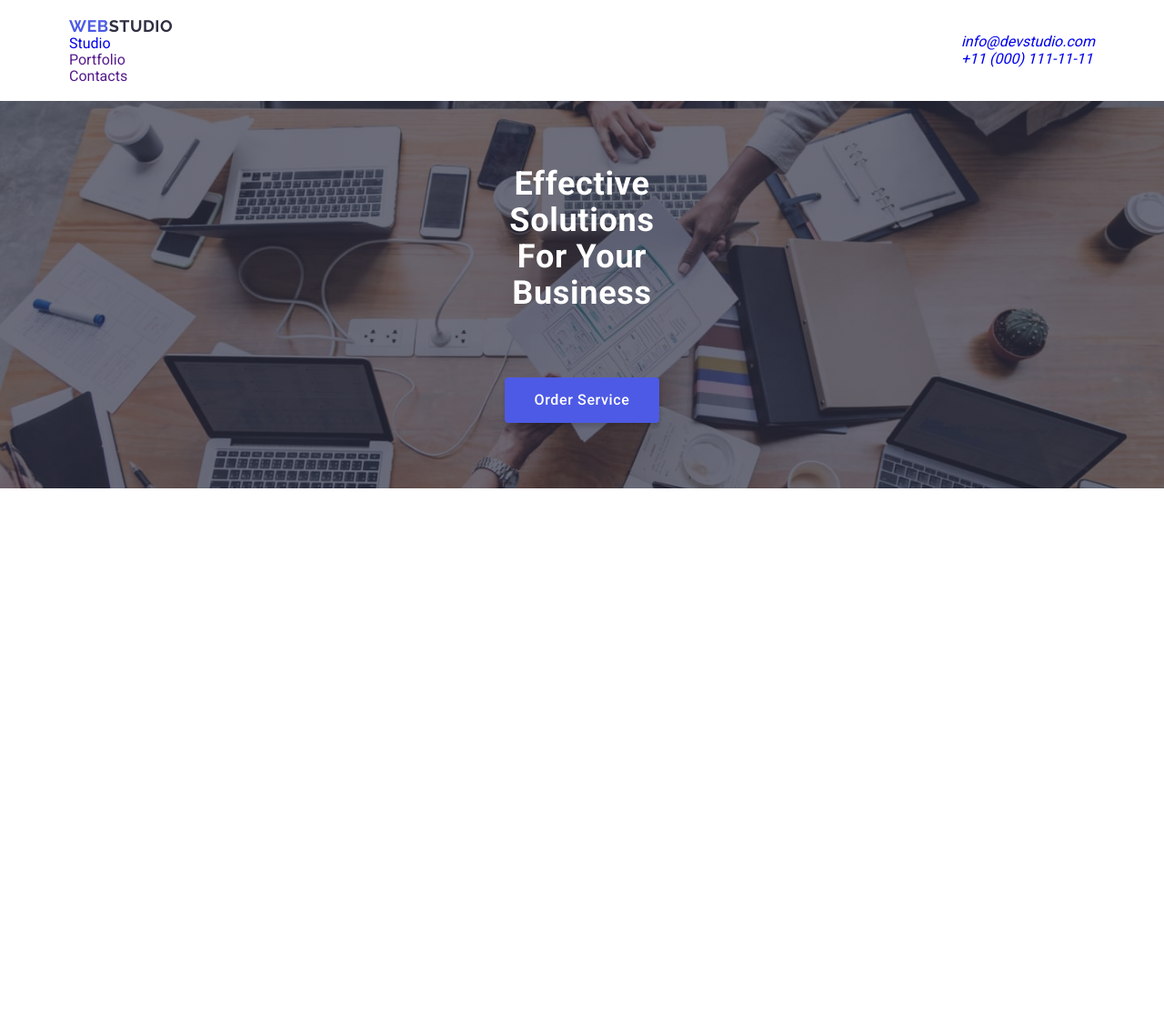
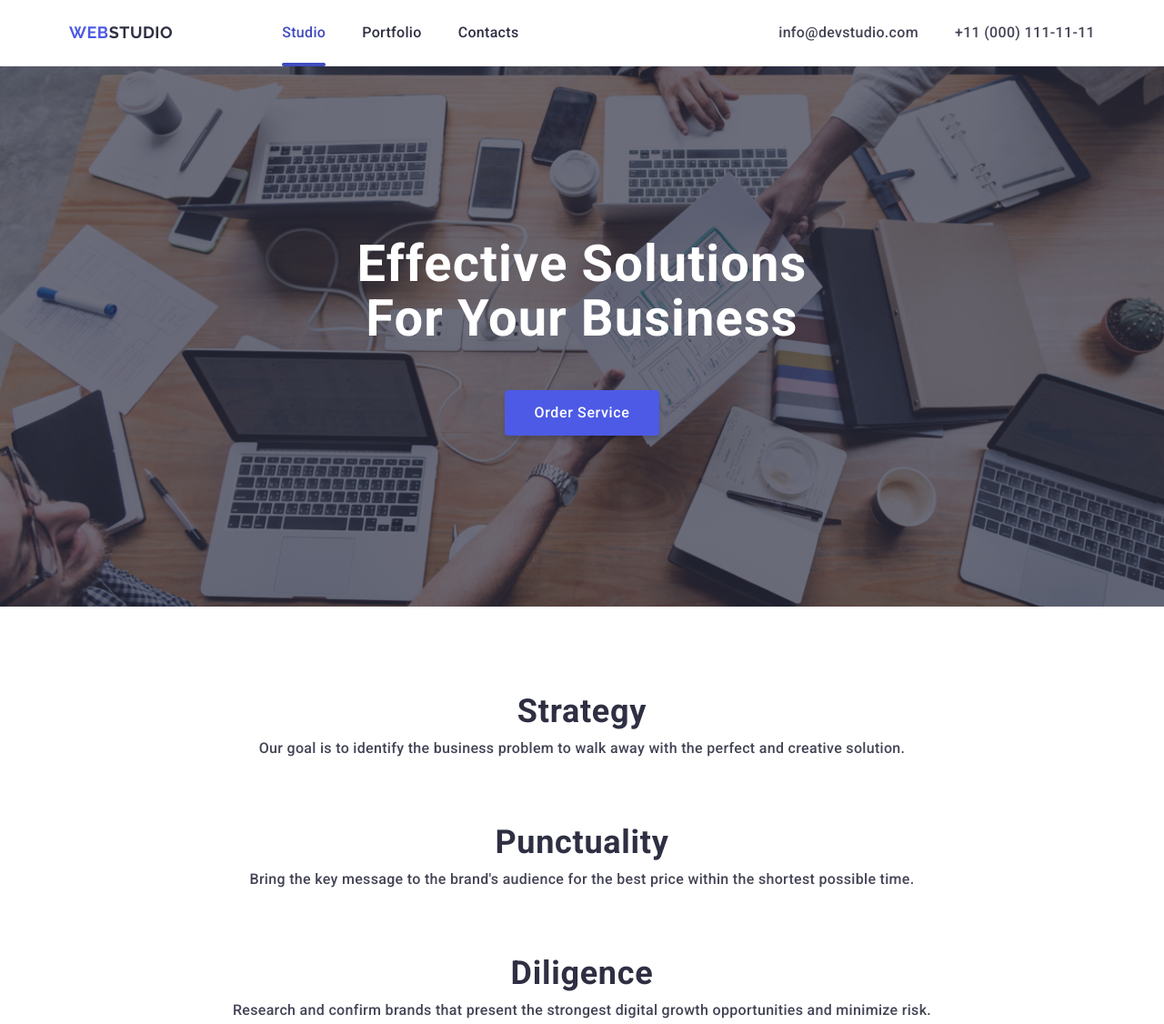
Before and after one commit to butavat/goit-markup-hw-06, a plain HTML site: page index.html in a window 1280 px wide. Shown: the top 1126 px of the page at 91% size. Before the commit the page ends 800 px from the top, so only its background shows below. Drawn offline with nearby package versions, Linux system fonts and the light colour scheme.

Commit message:
update header and hero add features

```diff
--- a/css/base/container.css
+++ b/css/base/container.css
@@ -1,13 +1,10 @@
 .container {
-    padding-left: 16px;
-    padding-right: 16px;
-
+  padding-top: 0px;
+       padding-right: 16px;
+       padding-bottom: 0px;
+       padding-left: 16px;
   }
 
-  .page-header-container {
-    display: flex;
-    justify-content: space-between;
-  }
 
   @media screen and (min-width: 320px) {
     .container {
@@ -29,7 +26,11 @@
    @media screen and (min-width: 1158px) {
     .container {
      max-width: 1158px;
+     padding-top: 0px;
      padding-left: 15px;
+     padding-bottom: 0px;
      padding-right: 15px;
+     margin-left: auto;
+     margin-right: auto;
     }
    }
--- a/css/index.css
+++ b/css/index.css
@@ -9,3 +9,4 @@
 /*LAYOUT*/
 @import './layout/header.css';
 @import './layout/hero.css';
+@import './layout/features.css';
--- /dev/null
+++ b/css/layout/features.css
@@ -0,0 +1,97 @@
+.features {
+    margin-top: 96px;
+    margin-bottom: 96px;
+}
+
+.features-list {
+  display: flex;
+  flex-direction: column;
+  align-items: center;
+  row-gap: 72px;
+}
+
+.features-card {
+  display: flex;
+  flex-direction: column;
+  row-gap: 8px;
+}
+
+.features-card-icon {
+    display: none;
+  }
+
+.icone {
+    display: none;
+}
+
+
+.features-goal {
+  margin-top: 0;
+  margin-bottom: 0;
+  align-self: stretch;
+  color: #2e2f42;
+  text-align: center;
+  font-size: 36px;
+  font-weight: 700;
+  line-height: 1.11;
+  letter-spacing: 0.02em;
+  text-transform: capitalize;
+}
+
+.feautres-goal-description {
+  margin-top: 0;
+  margin-bottom: 0;
+  text-align: start;
+  font-size: 16px;
+  font-weight: 500;
+  line-height: 1.5;
+  letter-spacing: 0.02em;
+}
+
+/*.features {
+  padding-top: 120px;
+  padding-bottom: 120px;
+}
+
+.features-list {
+  display: flex;
+  gap: 24px;
+}
+
+.features-card {
+  width: calc((100%-72px) / 4);
+}
+.features-section {
+  color: #2e2f42;
+  font-size: 20px;
+  font-weight: 500;
+  line-height: 1.2;
+  letter-spacing: 0.02em;
+}
+
+.features-card-icon {
+  display: flex;
+  justify-content: center;
+  align-items: center;
+  width: 264px;
+  height: 112px;
+  flex-shrink: 0;
+  border-radius: 4px;
+  border: 1px solid #8e8f99;
+  background: #f4f4fd;
+  margin-bottom: 8px;
+}
+.features-goal {
+  color: #2e2f42;
+  font-size: 20px;
+  font-weight: 500;
+  line-height: 1.2;
+  letter-spacing: 0.02em;
+  margin-bottom: 8px;
+}
+
+.feautres-goal-description {
+  font-size: 16px;
+  line-height: 1.5;
+  letter-spacing: 0.02em;
+}
--- a/css/layout/header.css
+++ b/css/layout/header.css
@@ -162,14 +162,22 @@ letter-spacing: 0.02em;
 }
 
 .top-line {
-    padding-top: 17.5px;
-    padding-bottom: 17.5px;
+  padding-top: 17.5px;
+  padding-bottom: 17.5px;
+    border-bottom: 1px solid var(--cornflower, #e7e9fc);
+    box-shadow: 0px 2px 1px rgba(46, 47, 66, 0.08),
+      0px 1px 1px rgba(46, 47, 66, 0.16), 0px 1px 6px rgba(46, 47, 66, 0.08);
 }
 
 .page-header-container {
     display: flex;
     align-items: center;
     justify-content: space-between;
+}
+
+.page-navigation {
+  display: flex;
+  align-items: center;
 }
 
 .logotype {
@@ -200,10 +208,14 @@ letter-spacing: 0.02em;
     background-color: transparent;
     padding: 0;
     line-height: 0;
-
 }
 
+.open-mobile-menu-btn:hover,
+.open-mobile-menu-btn:focus {
+  background-color: rgba(230, 224, 224, 0.7);
+}
 
+/*=========================MEDIA=================*/
 
   @media screen and (min-width: 768px) {
     .open-mobile-menu-btn {
@@ -212,35 +224,42 @@ letter-spacing: 0.02em;
     .mobile-menu {
         display: none;
       }
-      .top-line{
 
+      .page-header-container {
+        display: flex;
+        justify-content: space-between;
       }
-  }
 
-/*
-.top-line {
-    border-bottom: 1px solid var(--cornflower, #e7e9fc);
-    box-shadow: 0px 2px 1px rgba(46, 47, 66, 0.08),
-      0px 1px 1px rgba(46, 47, 66, 0.16), 0px 1px 6px rgba(46, 47, 66, 0.08);
-  }
-
-  .page-header-container {
-    display: flex;
+      .top-line {
+        padding-top: 0px;
+        padding-bottom: 0px;
   }
 
   .page-navigation {
     display: flex;
     align-items: center;
+    justify-content: space-between;
+
   }
 
-
+  .logotype {
+    margin-right: 120px;
+  }
 
   .menu {
     display: flex;
     gap: 40px;
   }
 
-
+  .another-color-text {
+    color: #2e2f42;
+    font-family: "Raleway", sans-serif;
+    font-size: 18px;
+    font-weight: 700;
+    line-height: 1.17;
+    letter-spacing: 0.03em;
+    text-transform: uppercase;
+  }
   .current::after {
     display: block;
     position: absolute;
@@ -274,15 +293,34 @@ letter-spacing: 0.02em;
     color: var(--accent-color);
   }
 
-  /*=============Contacts=============*/
+  .contacts {
+    font-style: normal;
+    margin-left: auto;
+  }
 
-/*.contacts {
+  .contacts-type {
+    color:  #434455;
+    font-size: 12px;
+    font-weight: 400;
+    line-height: 1.17;
+    letter-spacing: 0.04em;
+  }
+
+  .contacts-type:hover,
+  .contacts-type:focus {
+    color: var(--accent-color);
+  }
+
+}
+
+@media screen and (min-width: 1158px) {
+  .contacts {
     font-style: normal;
     margin-left: auto;
   }
   .contacts-type {
-    color: var(--slate, #434455);
     font-size: 16px;
+    font-weight: 500;
     line-height: 1.5;
     letter-spacing: 0.02em;
     padding: 24px 0;
@@ -290,14 +328,9 @@ letter-spacing: 0.02em;
     transition: color 250ms cubic-bezier(0.4, 0, 0.2, 1);
   }
 
-  .contacts-type:hover,
-  .contacts-type:focus {
-    color: var(--accent-color);
-  }
-
   .contact-list {
     display: flex;
     gap: 40px;
   }
 
-  /*=============/Contacts=============*/
+}
--- a/css/layout/hero.css
+++ b/css/layout/hero.css
@@ -15,7 +15,17 @@
       background-image: linear-gradient(
         rgba(46, 47, 66, 0.7),
         rgba(46, 47, 66, 0.7)),
-      url(../../images/people-office.jpg);
+      url(../../images/hero-images/mob-dark-bg.jpg);
+    }
+
+    @media screen and (min-resolution: 192dpi) {
+      .main-section {
+        background-image: linear-gradient(
+            rgba(46, 47, 66, 0.7),
+            rgba(46, 47, 66, 0.7)
+          ),
+          url(../../images/hero-images/mob-dark-bg@2x.jpg);
+      }
     }
 
 .main-section-title {
@@ -50,6 +60,71 @@
   .main-title-button:focus {
     background-color: var(--accent-color);
   }
+
+/*===========MEDIA=================*/
+
+
+  @media screen and (min-width: 768px) {
+    .main-section {
+      padding-top: 112px;
+      padding-bottom: 112px;
+      background-image: linear-gradient(
+          rgba(46, 47, 66, 0.7),
+          rgba(46, 47, 66, 0.7)
+        ),
+        url(../images/hero-images/tab-dark-bg.jpg);
+    }
+    @media screen and (min-resolution: 192dpi) {
+      .main-section {
+        background-image: linear-gradient(
+          rgba(46, 47, 66, 0.7),
+          rgba(46, 47, 66, 0.7)
+        ),
+        url(../../images/hero-images/tab-dark-bg@2x.jpg);
+      }
+    }
+    .main-section-title {
+      max-width: 496px;
+      margin-bottom: 36px;
+      font-size: 56px;
+      font-weight: 700;
+      line-height: 1.07;
+      letter-spacing: 0.02em;
+    }
+  }
+
+  @media screen and (min-width: 1158px) {
+.main-section {
+  padding-top: 188px;
+  padding-bottom: 188px;
+  background-image: linear-gradient(
+      rgba(46, 47, 66, 0.7),
+      rgba(46, 47, 66, 0.7)
+    ),
+    url(../../images/hero-images/pc-dark-bg.jpg);
+}
+@media screen and (min-resolution: 192dpi) {
+  .main-section {
+    background-image: linear-gradient(
+        rgba(46, 47, 66, 0.7),
+        rgba(46, 47, 66, 0.7)
+      ),
+      url(../../images/hero-images/pc-dark-bg@2x.jpg);
+  }
+  }
+
+  .main-section-title {
+      text-align: center;
+    font-size: 56px;
+    font-weight: 700;
+    line-height: 1.07;
+    letter-spacing: 0.02em;
+    max-width: 496px;
+    margin-left: auto;
+    margin-right: auto;
+    margin-bottom: 48px;
+  }
+}
 
 /*.main-section {
     background-color: #2e2f42;
--- a/css/styles.css
+++ b/css/styles.css
@@ -18,7 +18,7 @@
 /*=============HERO SECTION===========*/
 
 /*===========Features Section==========*/
-.features {
+/*.features {
   padding-top: 120px;
   padding-bottom: 120px;
 }
--- a/index.html
+++ b/index.html
@@ -50,7 +50,7 @@
 
     <main>
 
-        <!-- HERO SECTION -->
+       <!-- HERO SECTION -->
        <section class="main-section">
             <div class="container">
                 <h1 class="main-section-title">Effective Solutions
@@ -60,7 +60,7 @@
         </section>
 
         <!--Features Section-->
-        <!--<section class="features">
+    <section class="features">
             <div class="container">
                 <h2 class="features-section visually-hidden">Features</h2>
                 <ul class="features-list list">
@@ -107,7 +107,7 @@
                     </li>
                 </ul>
             </div>
-        </section>-->
+        </section>
 
         <!--Our Team Section-->
         <!--<section class="our-team-part">
```
Also changed, not shown: css/utils/visually-hidden.css (line endings or trailing spaces), images/hero-images/mob-dark-bg.jpg (added), images/hero-images/mob-dark-bg@2x.jpg (added), images/hero-images/pc-dark-bg.jpg (added), images/hero-images/tab-dark-bg.jpg (added), images/hero-images/tab-dark-bg@2x.jpg (added), 1 other file.
